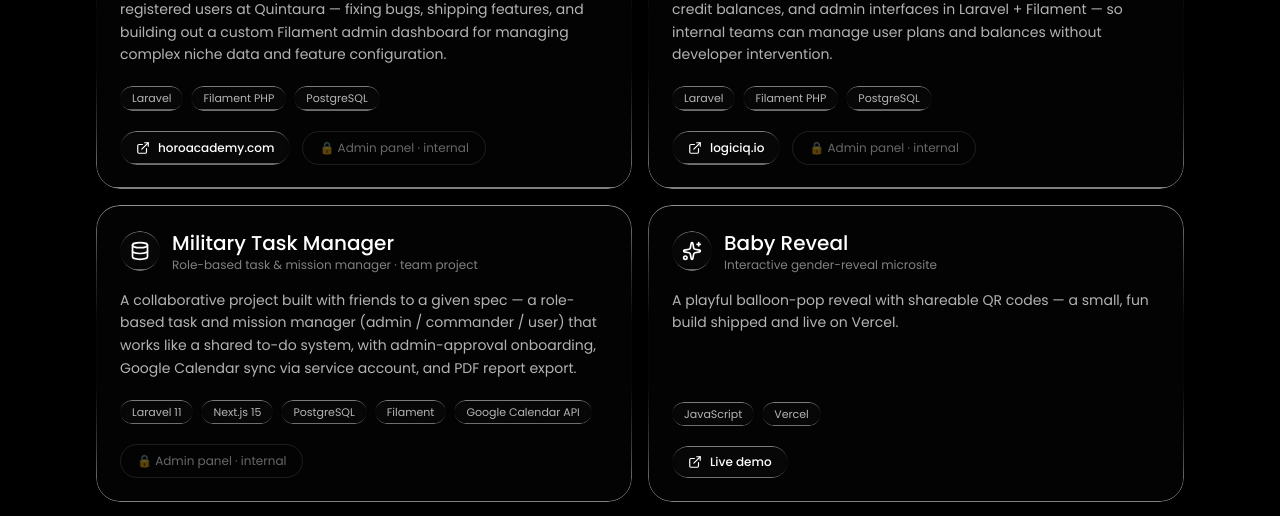
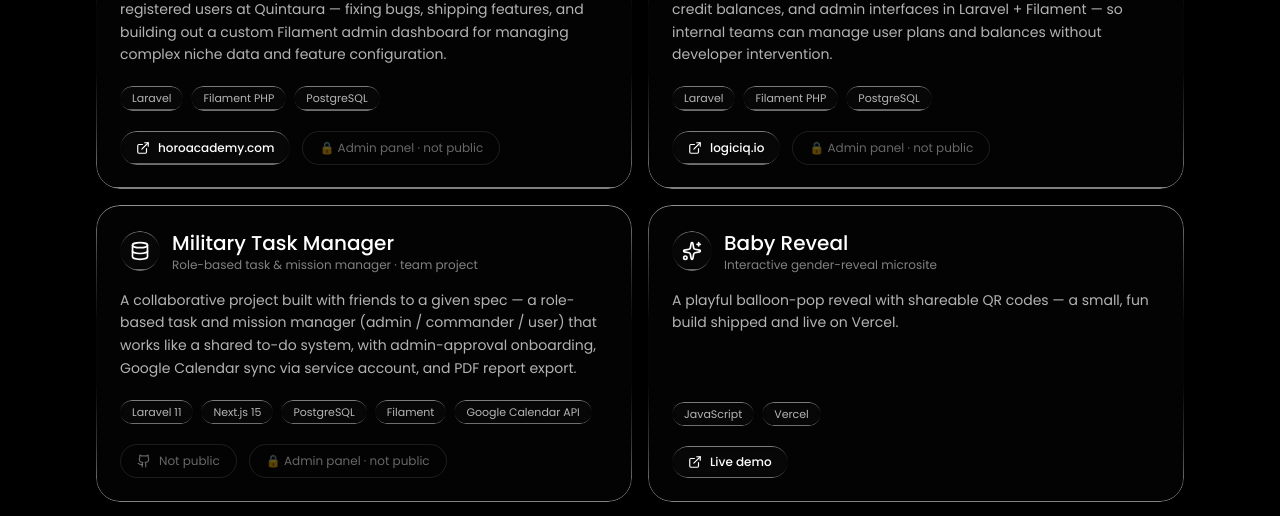
Before and after one commit to krittapastrycode/krittapas-polmanee-portfolio, a Next.js app: page / in a window 1280 px wide. Shown: the part 1420-1936 px from the top of the page. Built offline with nearby package versions, Linux system fonts and the light colour scheme.

Commit message:
chore: relabel Military Task Manager as not public, admin panel badge to match

```diff
--- a/src/app/page.tsx
+++ b/src/app/page.tsx
@@ -33,6 +33,7 @@ type Project = {
   stack: string[];
   live?: { label: string; href: string };
   repo?: string;
+  notPublic?: boolean;
   adminPanel?: boolean;
   icon: React.ReactNode;
   flagship?: boolean;
@@ -80,6 +81,7 @@ const PROJECTS: Project[] = [
     description:
       "A collaborative project built with friends to a given spec — a role-based task and mission manager (admin / commander / user) that works like a shared to-do system, with admin-approval onboarding, Google Calendar sync via service account, and PDF report export.",
     stack: ["Laravel 11", "Next.js 15", "PostgreSQL", "Filament", "Google Calendar API"],
+    notPublic: true,
     adminPanel: true,
     icon: <Database className="h-5 w-5" />,
   },
@@ -416,7 +418,7 @@ function Projects() {
               ))}
             </div>
 
-            {(p.live || p.repo || p.adminPanel) && (
+            {(p.live || p.repo || p.notPublic || p.adminPanel) && (
               <div className="mt-5 flex flex-wrap gap-3">
                 {p.live && (
                   <a
@@ -440,9 +442,15 @@ function Projects() {
                     Source
                   </a>
                 )}
+                {p.notPublic && (
+                  <span className="flex items-center gap-2 rounded-full px-4 py-2 text-xs text-white/40 border border-white/10">
+                    <Github className="h-3.5 w-3.5" />
+                    Not public
+                  </span>
+                )}
                 {p.adminPanel && (
                   <span className="flex items-center gap-2 rounded-full px-4 py-2 text-xs text-white/40 border border-white/10">
-                    🔒 Admin panel · internal
+                    🔒 Admin panel · not public
                   </span>
                 )}
               </div>
```
